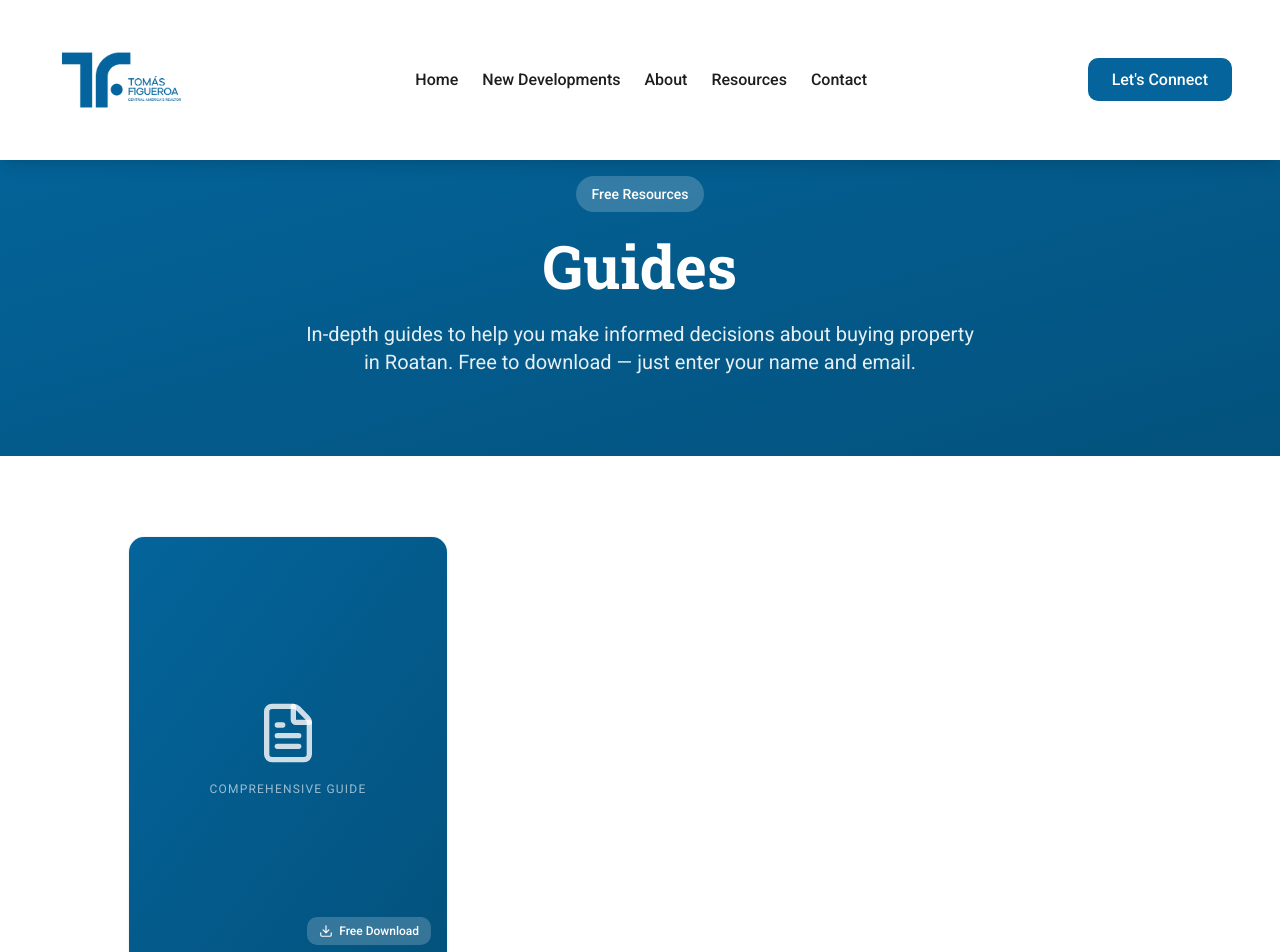
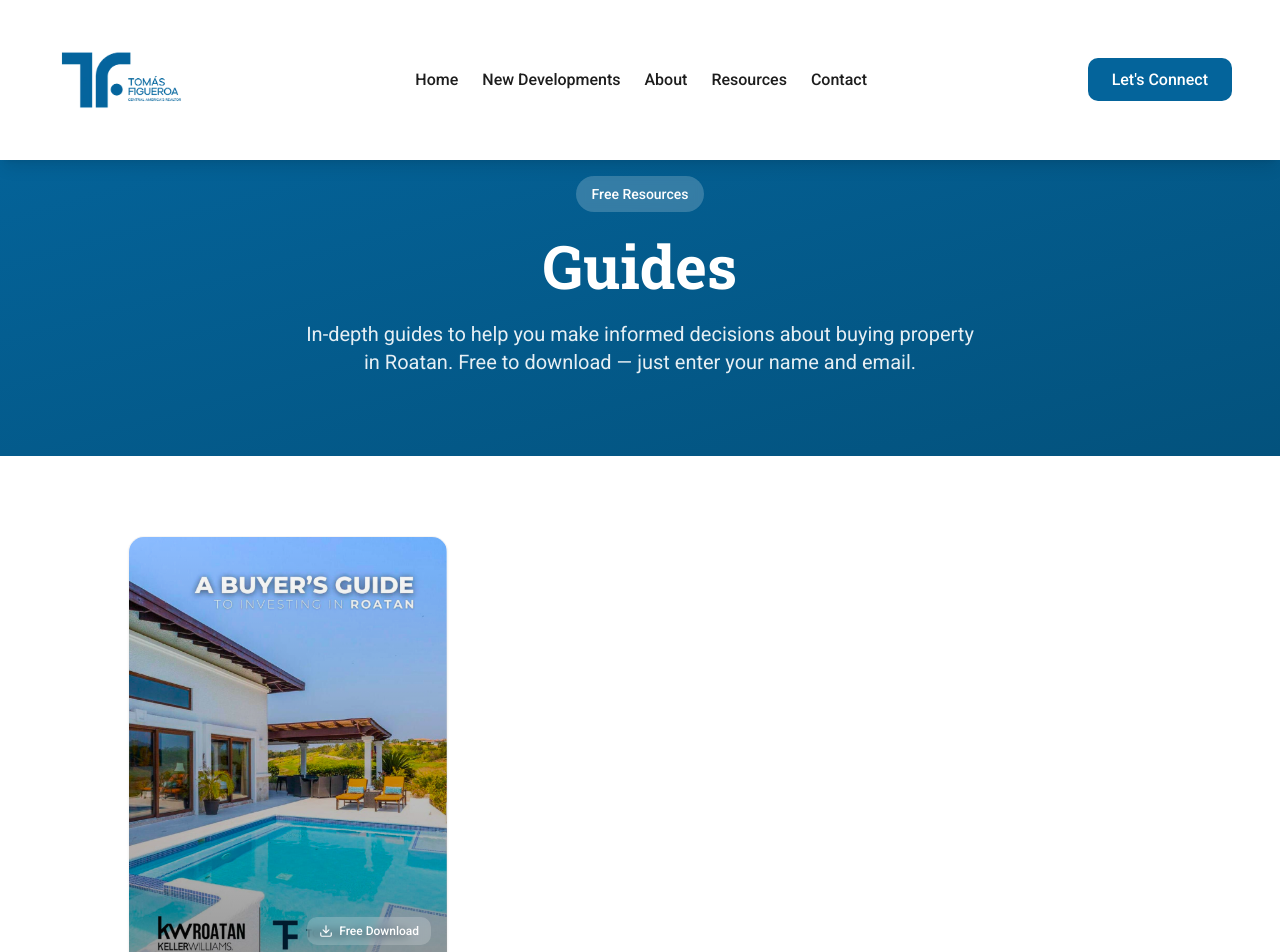
Before and after one commit to tomasfigueroa27/tomas-website, a React (Vite) app: page /#/guides in a window 1280 px wide. Shown: the top 952 px of the page. Built offline with nearby package versions, Linux system fonts and the light colour scheme.

Commit message:
Use cover image as guide card thumbnail

```diff
--- a/src/pages/Guides.tsx
+++ b/src/pages/Guides.tsx
@@ -1,11 +1,12 @@
 import { useState } from 'react';
-import { FileText, Download, X, Send, Loader2 } from 'lucide-react';
+import { Download, X, Send, Loader2 } from 'lucide-react';
 
 interface Guide {
   id: string;
   title: string;
   description: string;
   file: string;
+  cover: string;
   pages: string;
 }
 
@@ -15,6 +16,7 @@ const guides: Guide[] = [
     title: "Buyer's Guide to Roatan Real Estate",
     description: 'Everything you need to know before purchasing property in Roatan — from legal process to neighborhood selection and financing.',
     file: '/guides/buyers-guide.pdf',
+    cover: '/guides/buyers-guide-cover.jpg',
     pages: 'Comprehensive Guide',
   },
 ];
@@ -102,10 +104,14 @@ const Guides = () => {
                 className="group text-left bg-[#f5f5f5] hover:bg-white rounded-2xl overflow-hidden shadow-sm hover:shadow-xl transition-all duration-300 border border-transparent hover:border-gray-100"
               >
                 {/* Thumbnail */}
-                <div className="relative bg-gradient-to-br from-[#04649b] to-[#03527d] aspect-[3/4] flex flex-col items-center justify-center p-8">
-                  <FileText className="w-16 h-16 text-white/80 mb-4" />
-                  <span className="text-white/60 text-xs uppercase tracking-widest">{guide.pages}</span>
-                  <div className="absolute bottom-4 right-4 bg-white/20 backdrop-blur-sm rounded-lg px-3 py-1.5 flex items-center gap-1.5 group-hover:bg-white group-hover:text-[#04649b] transition-all duration-300">
+                <div className="relative aspect-[3/4] overflow-hidden bg-gray-100">
+                  <img
+                    src={guide.cover}
+                    alt={`${guide.title} cover`}
+                    className="w-full h-full object-cover object-top group-hover:scale-105 transition-transform duration-500"
+                  />
+                  <div className="absolute inset-0 bg-gradient-to-t from-black/40 to-transparent" />
+                  <div className="absolute bottom-4 right-4 bg-white/20 backdrop-blur-sm rounded-lg px-3 py-1.5 flex items-center gap-1.5 group-hover:bg-white transition-all duration-300">
                     <Download className="w-3.5 h-3.5 text-white group-hover:text-[#04649b] transition-colors" />
                     <span className="text-white group-hover:text-[#04649b] text-xs font-medium transition-colors">Free Download</span>
                   </div>
```
